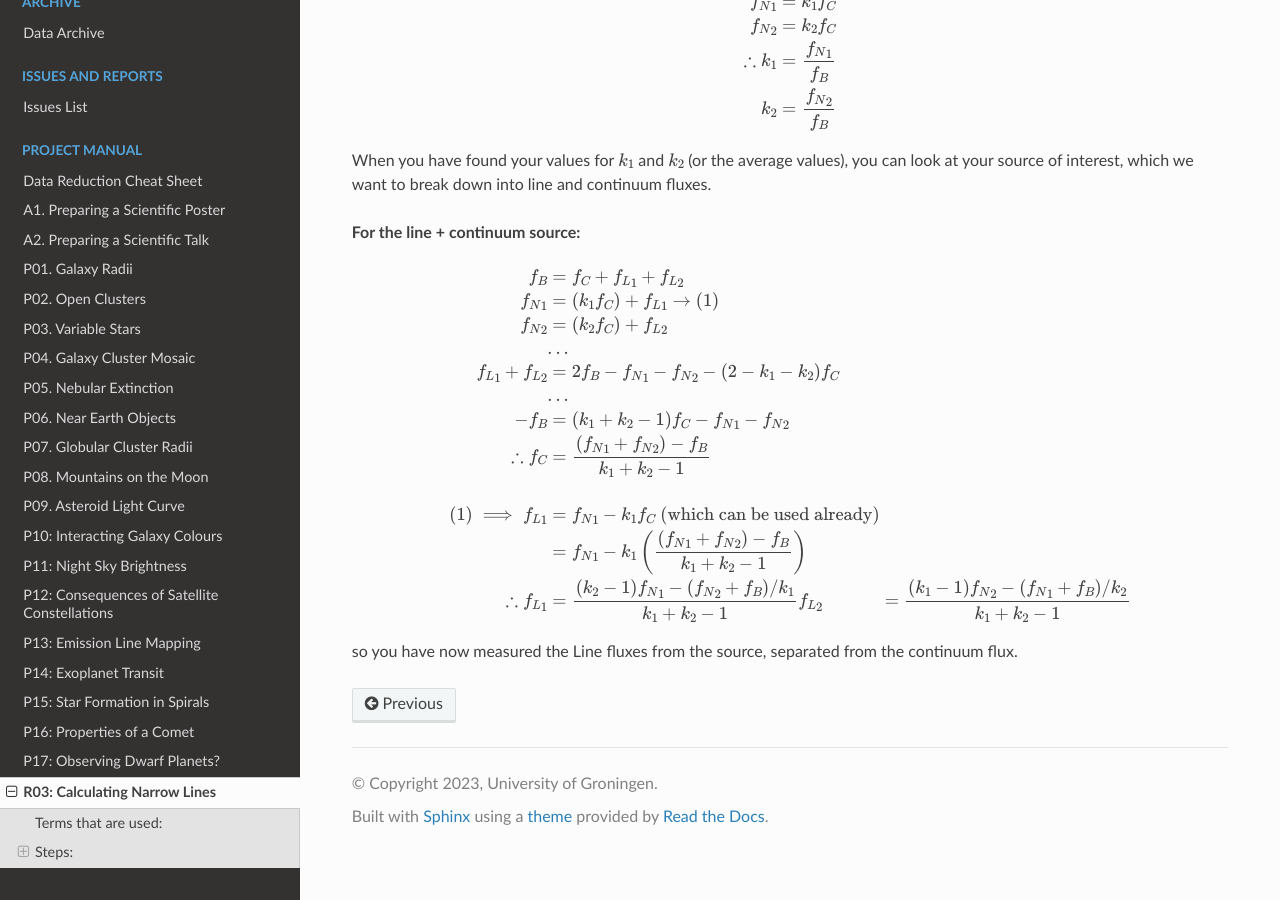
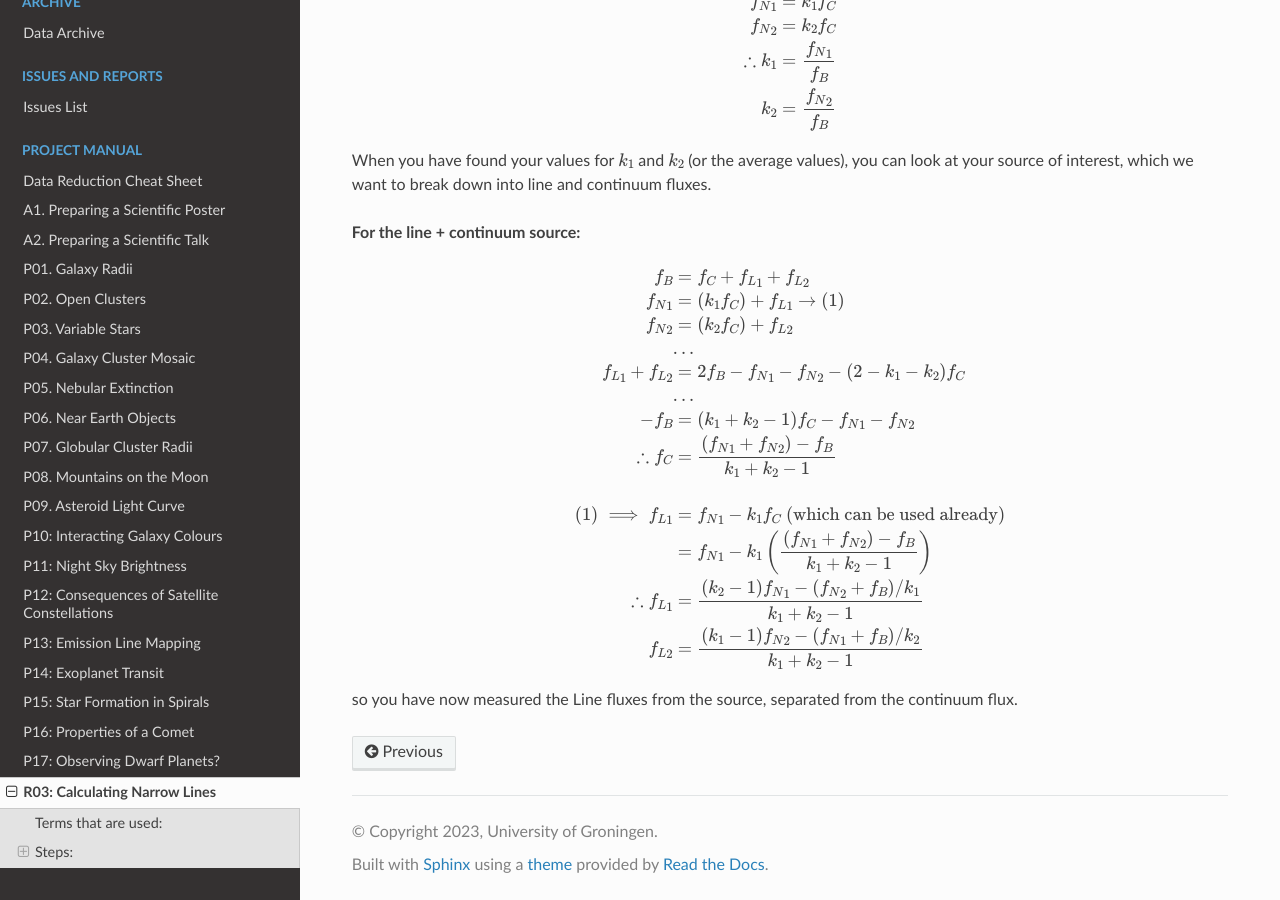
Before and after one commit to harshdmdm/knowledgebase, a Sphinx documentation site: the page built from docs/source/pm/r03-narrow-lines.rst, in a window 1280 px wide and 900 px high, scrolled down 1494 px. Built offline with Sphinx 7.4.7 and the Read the Docs theme 2.0.0, drawn with Linux system fonts in a browser that asks for light colours; pages that are not in the unit, such as notebooks, are missing from menus.

```diff
--- a/docs/source/pm/r03-narrow-lines.rst
+++ b/docs/source/pm/r03-narrow-lines.rst
@@ -79,7 +79,7 @@ When you have found your values for :math:`k_1` and :math:`k_2` (or the average
    \\
    (1) \implies {f_L}_1 &= {f_N}_1 - k_1f_C \mathrm{\ (which\ can\ be\ used\ already)}\\
    &= {f_N}_1 - k_1\left( \frac{({f_N}_1 + {f_N}_2) - f_B}{k_1 + k_2 - 1}\right) \\
-   \therefore {f_L}_1 &= \frac{(k_2 - 1){f_N}_1 - ({f_N}_2 + {f_B})/k_1}{k_1 + k_2 - 1}
+   \therefore {f_L}_1 &= \frac{(k_2 - 1){f_N}_1 - ({f_N}_2 + {f_B})/k_1}{k_1 + k_2 - 1} \\
    {f_L}_2 &= \frac{(k_1 - 1){f_N}_2 - ({f_N}_1 + {f_B})/k_2}{k_1 + k_2 - 1}
 
 so you have now measured the Line fluxes from the source, separated from the continuum flux.
```
